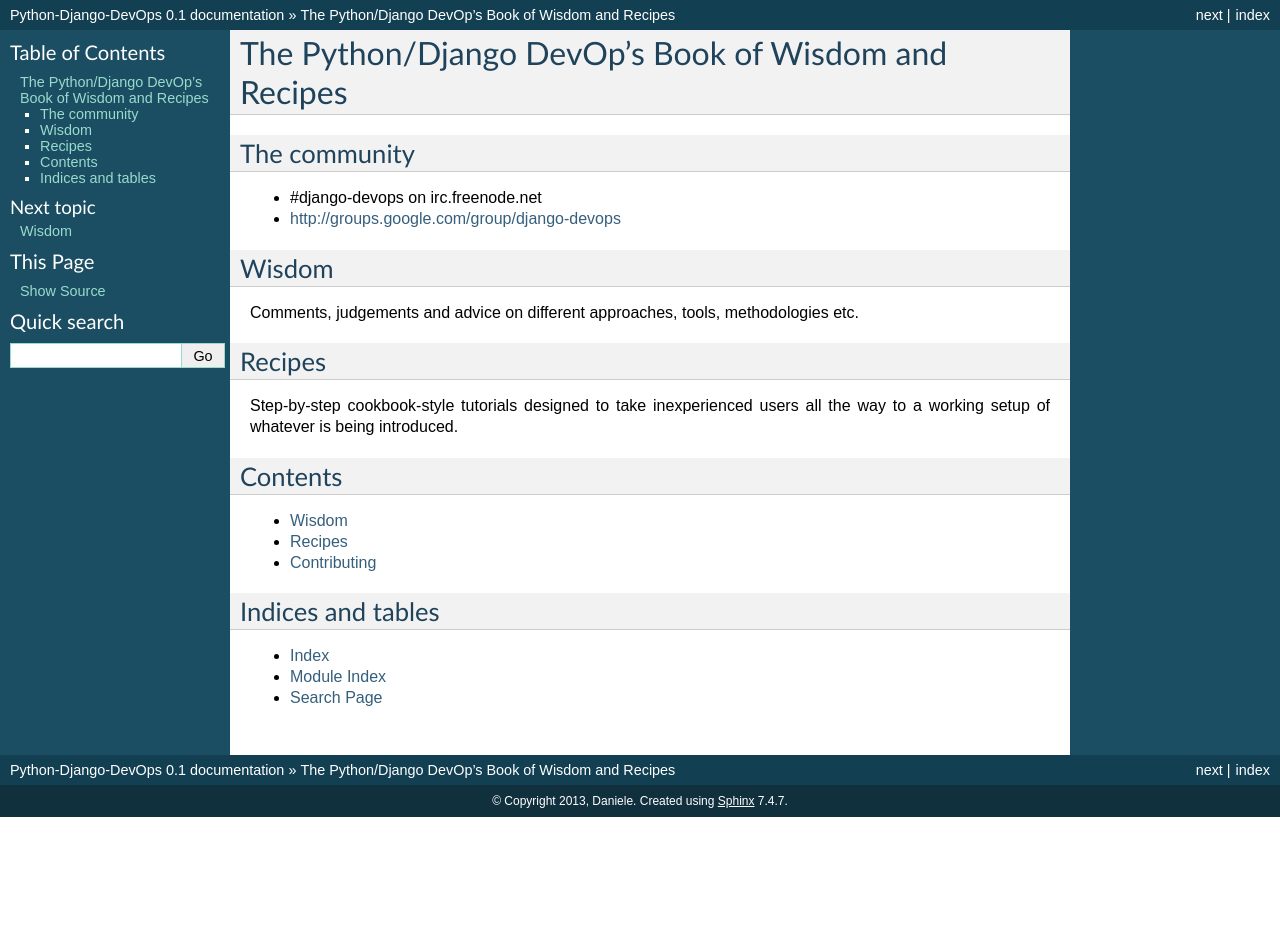
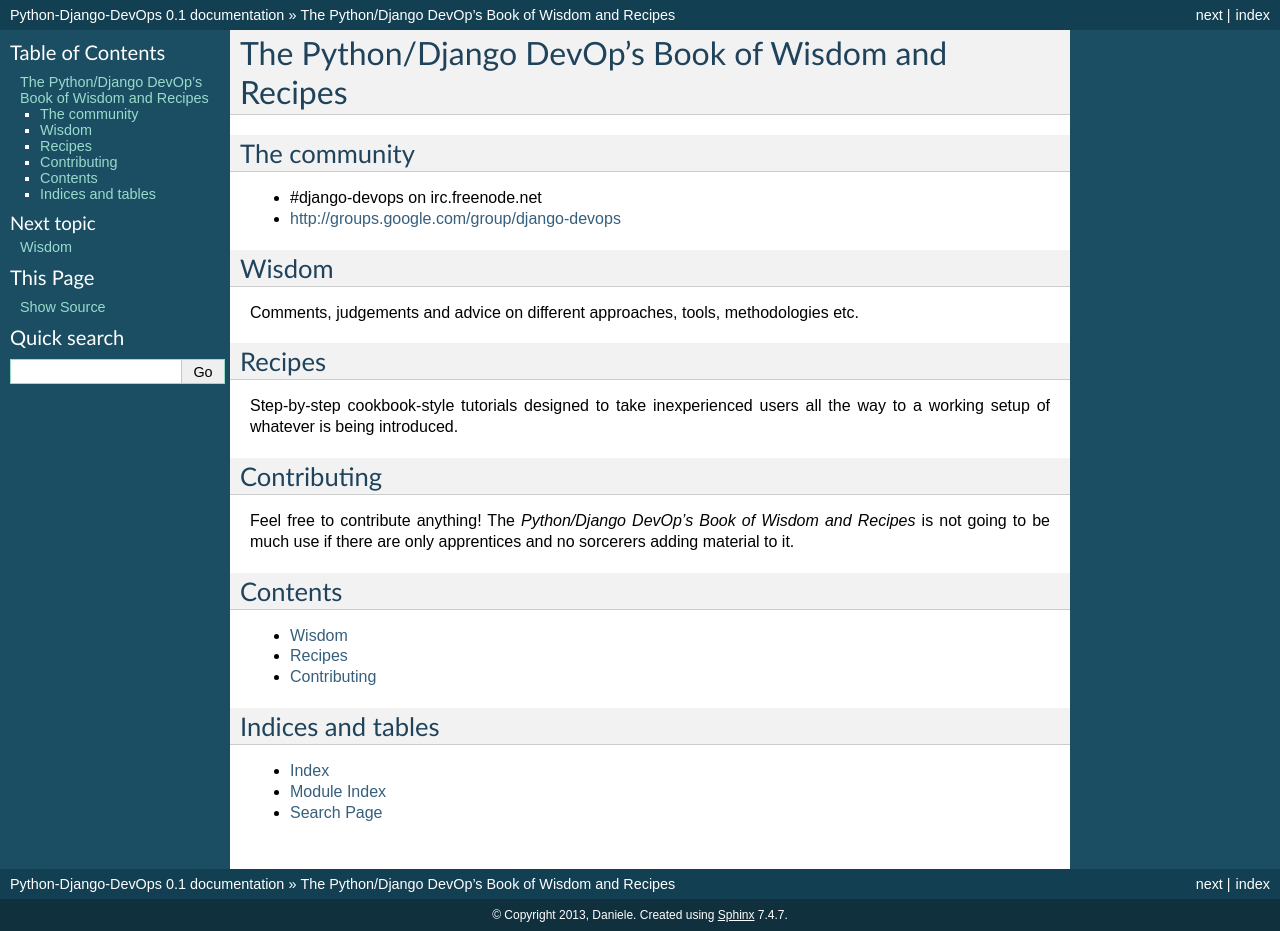
Before and after one commit to sssbox/Python-Django-DevOps, a Sphinx documentation site: the page built from docs/index.rst, in a window 1280 px wide. Built offline with Sphinx 7.4.7, drawn with Linux system fonts in a browser that asks for light colours; before the commit the page ends 900 px from its top, so only the background shows below that.

Commit message:
index page

```diff
--- a/docs/index.rst
+++ b/docs/index.rst
@@ -21,6 +21,12 @@
 Step-by-step cookbook-style tutorials designed to take inexperienced users all
 the way to a working setup of whatever is being introduced.
 
+Contributing
+============
+
+Feel free to contribute anything! The *Python/Django DevOp's Book of Wisdom
+and Recipes* is not going to be much use if there are only apprentices and no
+sorcerers adding material to it.
 
 Contents
 ========
```
